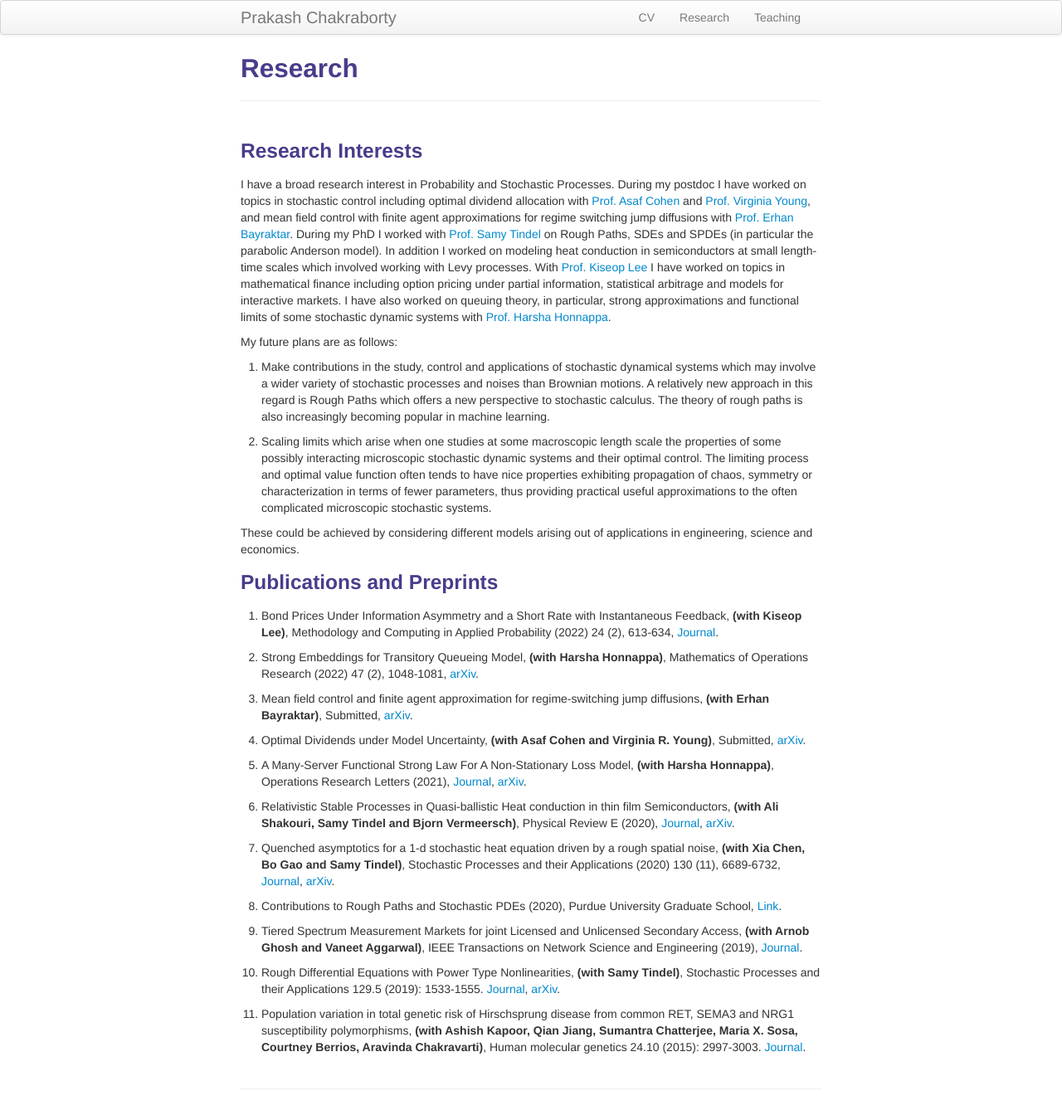
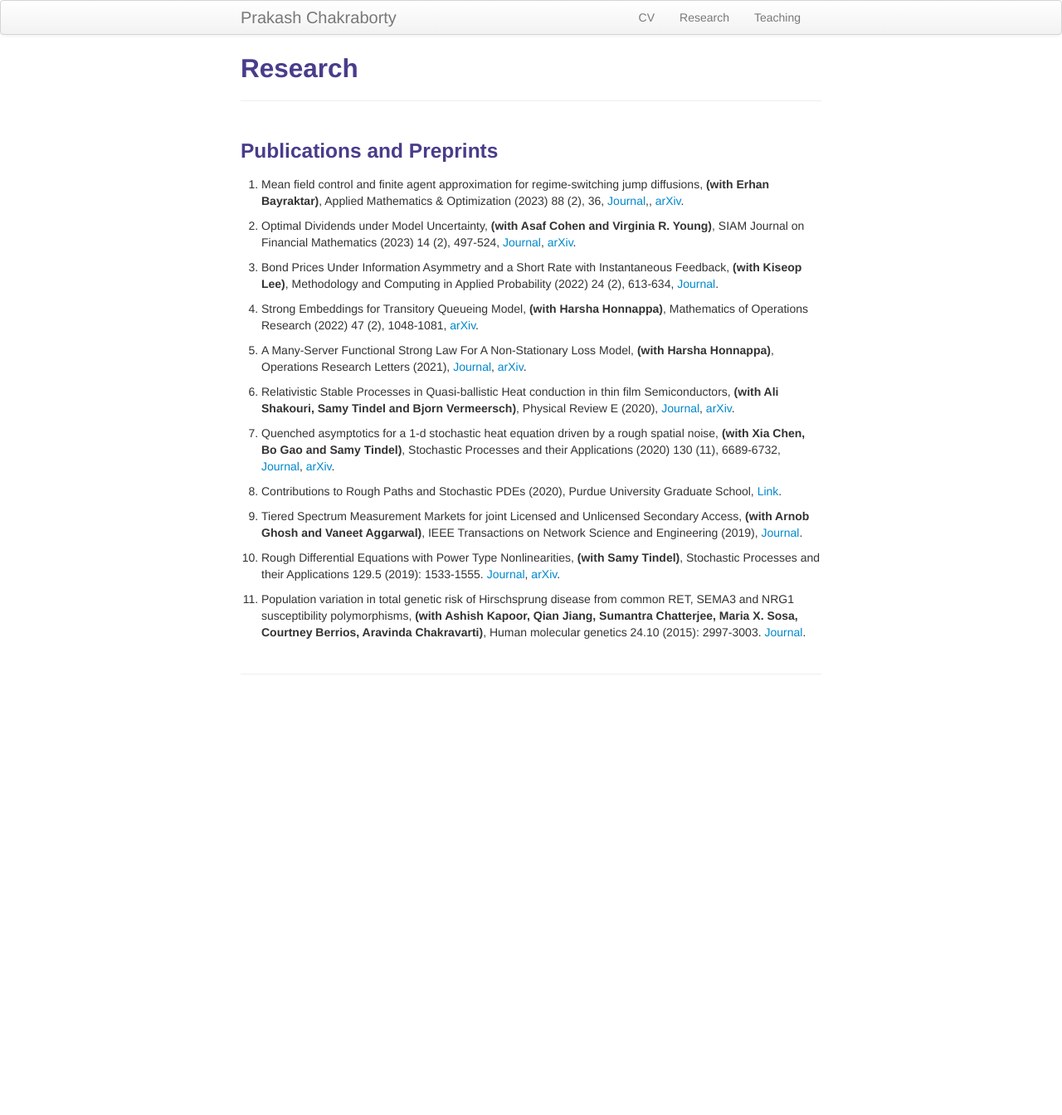
Before and after one commit to prakashchakraborty/prakashchakraborty.github.io, a Jekyll site: the page built from pages/research.md, in a window 1280 px wide. Shown: the whole page at 83% size. Built offline with Jekyll 4.4.1, drawn with Linux system fonts in a browser that asks for light colours; after the commit the page ends 900 px from its top, so only the background shows below that.

Commit message:
Update research.md

```diff
--- a/pages/research.md
+++ b/pages/research.md
@@ -3,7 +3,7 @@ layout: page
 title: Research
 description: Prakash Chakraborty's research
 ---
-
+<!--
 <h3>Research Interests</h3>
 
  I have a broad research interest in Probability and Stochastic Processes. During my postdoc I have worked on topics in stochastic control including optimal dividend allocation with <a href="https://sites.google.com/site/asafcohentau/">Prof. Asaf Cohen</a> and <a href="https://lsa.umich.edu/math/people/faculty/vryoung.html">Prof. Virginia Young</a>, and mean field control with finite agent approximations for regime switching jump diffusions with <a href="https://sites.lsa.umich.edu/erhan/">Prof. Erhan Bayraktar</a>. During my PhD I worked with <a href="https://www.math.purdue.edu/~stindel/">Prof. Samy Tindel</a> on Rough Paths, SDEs and SPDEs (in particular the parabolic Anderson model). In addition I worked on modeling heat conduction in semiconductors at small length-time scales which involved working with Levy processes. With <a href="https://www.stat.purdue.edu/~kiseop/">Prof. Kiseop Lee</a> I have worked on topics in mathematical finance including option pricing under partial information, statistical arbitrage and models for interactive markets. I have also worked on queuing theory, in particular, strong approximations and functional limits of some stochastic dynamic systems with <a href="https://engineering.purdue.edu/SSL/about">Prof. Harsha Honnappa</a>.
@@ -15,18 +15,18 @@ My future plans are as follows:
 2. Scaling limits which arise when one studies at some macroscopic length scale the properties of some possibly interacting microscopic stochastic dynamic systems and their optimal control. The limiting process and optimal value function often tends to have nice properties exhibiting propagation of chaos, symmetry or characterization in terms of fewer parameters, thus providing practical useful approximations to the often complicated microscopic stochastic systems.
 
 These could be achieved by considering different models arising out of applications in engineering, science and economics.
+-->
 
 <h3>Publications and Preprints</h3>
 
-1. Bond Prices Under Information Asymmetry and a Short Rate with Instantaneous Feedback, **(with Kiseop Lee)**, Methodology and Computing in Applied Probability (2022) 24 (2), 613-634, <a href="https://doi.org/10.1093/hmg/ddv051](https://doi.org/10.1007/s11009-021-09922-1">Journal</a>.
+1. Mean field control and finite agent approximation for regime-switching jump diffusions, **(with Erhan Bayraktar)**, Applied Mathematics & Optimization (2023) 88 (2), 36, <a href="https://doi.org/10.1007/s00245-023-10015-3">Journal</a>,, <a href="https://arxiv.org/abs/2109.09134">arXiv</a>.
 
+2. Optimal Dividends under Model Uncertainty, **(with Asaf Cohen and Virginia R. Young)**, SIAM Journal on Financial Mathematics (2023) 14 (2), 497-524, <a href="https://doi.org/10.1137/21M1447453">Journal</a>, <a href="https://arxiv.org/abs/2109.09137">arXiv</a>.
 
-2. Strong Embeddings for Transitory Queueing Model, **(with Harsha Honnappa)**, Mathematics of Operations Research (2022) 47 (2), 1048-1081,
+3. Bond Prices Under Information Asymmetry and a Short Rate with Instantaneous Feedback, **(with Kiseop Lee)**, Methodology and Computing in Applied Probability (2022) 24 (2), 613-634, <a href="https://doi.org/10.1093/hmg/ddv051](https://doi.org/10.1007/s11009-021-09922-1">Journal</a>.
+
+4. Strong Embeddings for Transitory Queueing Model, **(with Harsha Honnappa)**, Mathematics of Operations Research (2022) 47 (2), 1048-1081,
 <a href="https://arxiv.org/abs/1906.06740">arXiv</a>.
-
-3. Mean field control and finite agent approximation for regime-switching jump diffusions, **(with Erhan Bayraktar)**, Submitted, <a href="https://arxiv.org/abs/2109.09134">arXiv</a>.
-
-4. Optimal Dividends under Model Uncertainty, **(with Asaf Cohen and Virginia R. Young)**, Submitted, <a href="https://arxiv.org/abs/2109.09137">arXiv</a>.
 
 5. A Many-Server Functional Strong Law For A Non-Stationary Loss Model, **(with Harsha Honnappa)**, Operations Research Letters (2021), <a href="https://doi.org/10.1016/j.orl.2021.03.004">Journal</a>, <a href="https://arxiv.org/abs/1912.13067">arXiv</a>.
 
```
